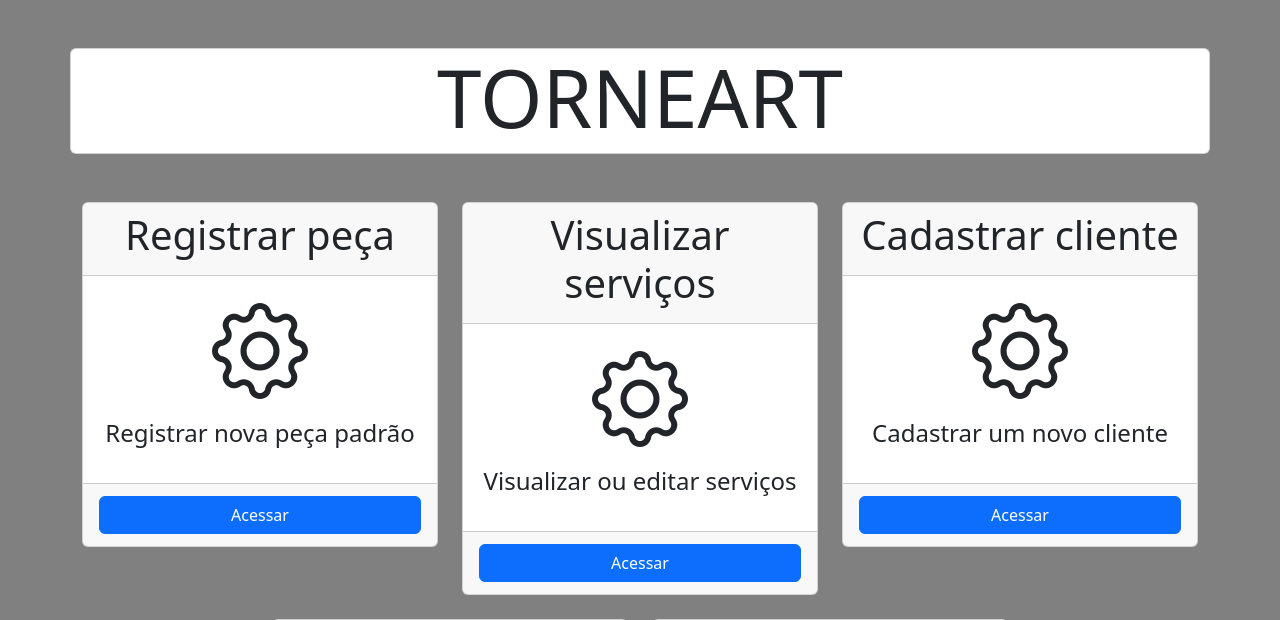
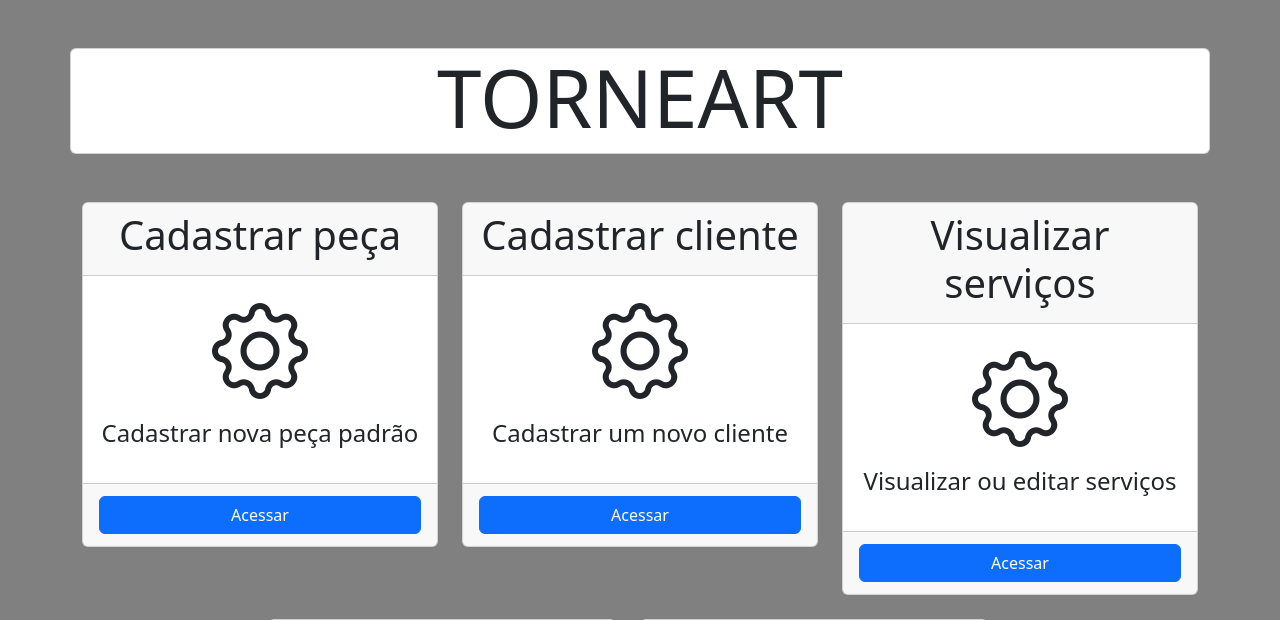
Before and after one commit to MatheusKudlake/ProjetoTorneart, a PHP site: page / in a window 1280 px wide. Shown: the top 620 px of the page. Run offline with PHP 8.4, Linux system fonts and the light colour scheme.

Commit message:
♻️ refactor: Mudança na home page

```diff
--- a/controller/ClienteController.php
+++ b/controller/ClienteController.php
@@ -6,6 +6,7 @@ if ($_SERVER["REQUEST_METHOD"] === "GET") {
     require '../view/cadastrocliente.php';
 }
 
+
 if (isset($_POST["cadastrar"])) {
     $clienteDAO = new ClienteDAO();
     $cliente = new Cliente();
--- a/index.php
+++ b/index.php
@@ -1,5 +1,6 @@
 <!DOCTYPE html>
 <html lang="pt-BR">
+
 <head>
     <meta charset="UTF-8">
     <meta name="viewport" content="width=device-width, initial-scale=1.0">
@@ -8,16 +9,19 @@
     <title>Página Inicial</title>
 </head>
 <style>
-    body{
+    body {
         background-color: grey;
     }
-    i{
+
+    i {
         font-size: 300%;
     }
-    p{
+
+    p {
         font-size: 150%;
     }
 </style>
+
 <body>
     <div class="container">
         <div class="row justify-content-center">
@@ -29,28 +33,14 @@
             <div class="col-4">
                 <div class="card">
                     <div class="card-header text-center">
-                        <h1>Registrar peça</h1>
+                        <h1>Cadastrar peça</h1>
                     </div>
                     <div class="card-body text-center">
                         <h2><i class="bi bi-gear"></i></h2>
-                        <p class="">Registrar nova peça padrão</p>
+                        <p class="">Cadastrar nova peça padrão</p>
                     </div>
                     <div class="card-footer">
                         <a href="controller/PecaController.php" class="col-12 my-1 btn btn-primary">Acessar</a>
-                    </div>
-                </div>
-            </div>
-            <div class="col-4">
-                <div class="card">
-                    <div class="card-header text-center">
-                        <h1>Visualizar serviços</h1>
-                    </div>
-                    <div class="card-body text-center">
-                        <h2><i class="bi bi-gear"></i></h2>
-                        <p class="">Visualizar ou editar serviços</p>
-                    </div>
-                    <div class="card-footer">
-                        <a href="#" class="col-12 my-1 btn btn-primary">Acessar</a>
                     </div>
                 </div>
             </div>
@@ -66,6 +56,19 @@
                     <div class="card-footer">
                         <a href="controller/ClienteController.php" class="col-12 my-1 btn btn-primary">Acessar</a>
                     </div>
+                </div>
+            </div>
+            <div class="col-4">
+                <div class="card">
+                    <div class="card-header text-center">
+                        <h1>Visualizar serviços</h1>
+                    </div>
+                    <div class="card-body text-center">
+                        <h2><i class="bi bi-gear"></i></h2>
+                        <p class="">Visualizar ou editar serviços</p>
+                    </div>
+                    <div class="card-footer">
+                        <a href="#" class="col-12 my-1 btn btn-primary">Acessar</a>
                     </div>
                 </div>
             </div>
@@ -98,7 +101,9 @@
                         </div>
                     </div>
                 </div>
+            </div>
 
         </div>
 </body>
+
 </html>
```
Also changed, not shown: view/listaclientes.php (+4 -4 lines). Lines whose indentation alone changed are shown as unchanged.
